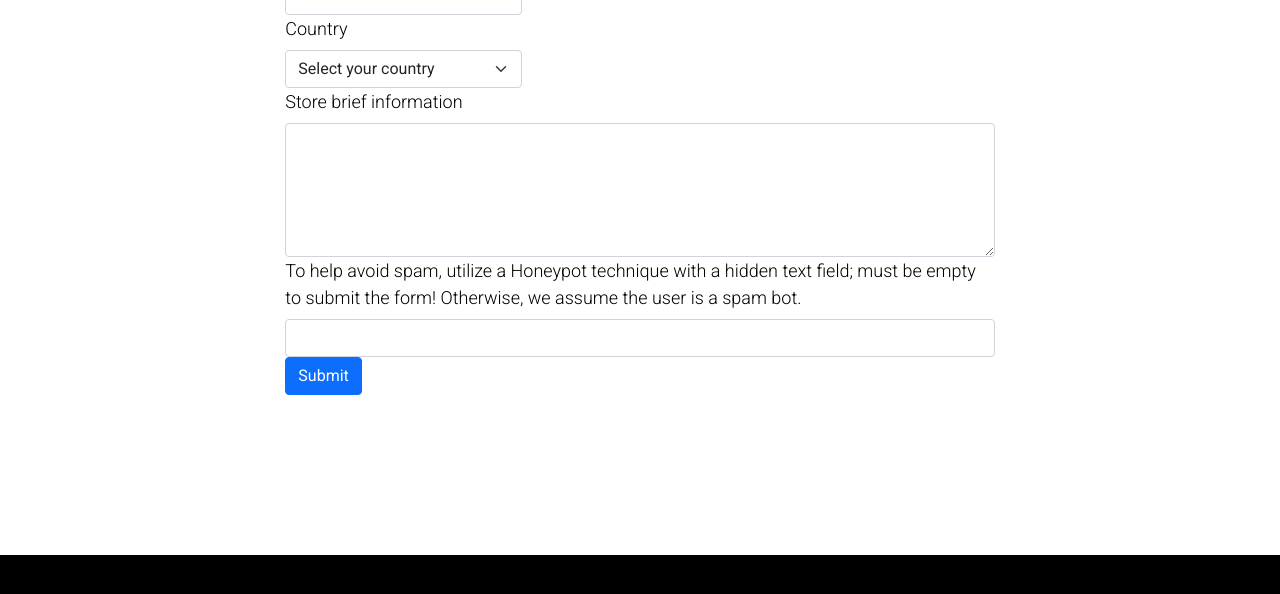
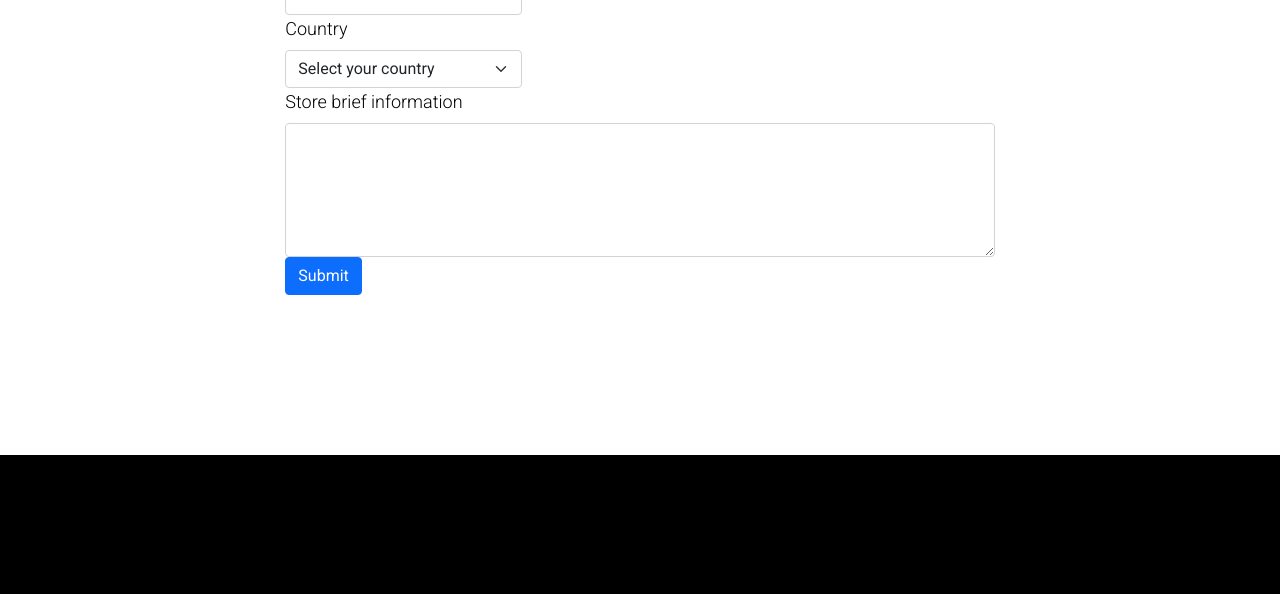
Before and after one commit to aftabkhalid/aks, a Jekyll site: the page built from audit-request.html, in a window 1280 px wide and 900 px high, scrolled down 1598 px. Shown: the top 594 px of the window. Built offline with Jekyll 4.4.1, drawn with Linux system fonts in a browser that asks for light colours; nearby versions of some CDN libraries.

Commit message:
fix form

```diff
--- a/audit-request.html
+++ b/audit-request.html
@@ -302,7 +302,7 @@ description: I’m Aftab Khalid, a Lahore based UI/UX Designer, Illustrator, Ent
               <textarea class="form-control" name="message" id="message" rows="5"></textarea>
             </div>
 
-            <div class="col-12">
+            <div class="col-12 honeypot-field">
               <label class="form-label" for="honeypot">To help avoid spam, utilize a Honeypot technique with a hidden text field; must be empty to submit the form! Otherwise, we assume the user is a spam bot.</label>
               <input class="form-control" id="honeypot" type="text" name="honeypot" value="" />
             </div>
```
